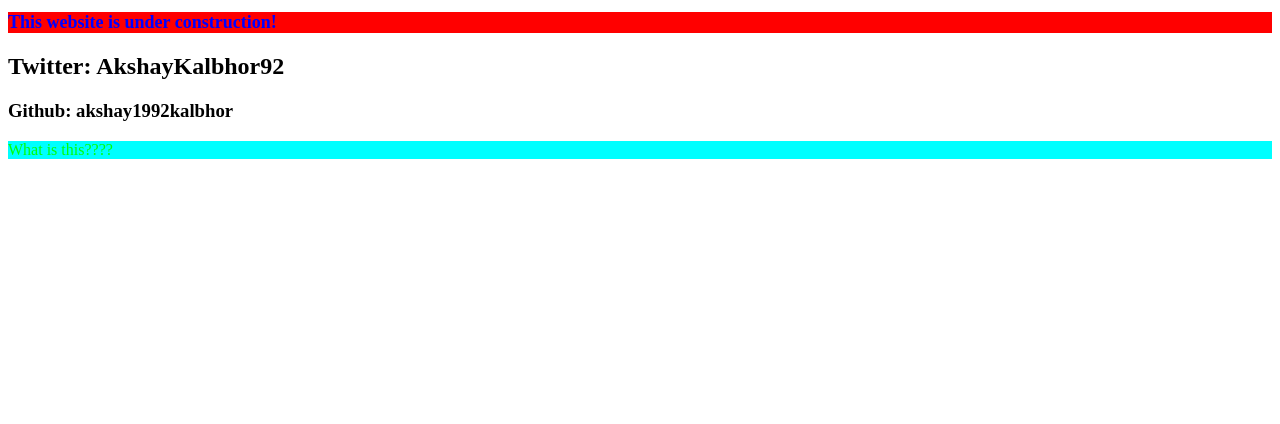
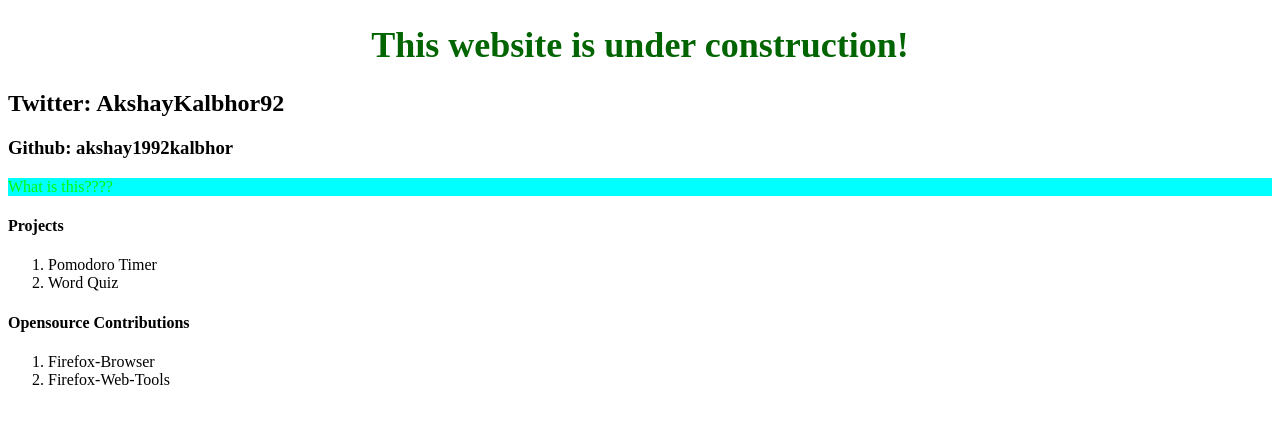
Before and after one commit to akshay1992kalbhor/akshay1992kalbhor.github.io, a website: page index.html in a window 1280 px wide. Drawn offline with Linux system fonts and the light colour scheme.

Commit message:
Thrid commit

```diff
--- a/index.html
+++ b/index.html
@@ -7,13 +7,29 @@
         </title>
     </head>
     <body>
-        <h1>This website is under construction!</h1>
+        <div id="main-message">
+            <h1>This website is under construction!</h1>
+        </div>
         <div class="center">
             <h2>Twitter: AkshayKalbhor92</h2>
             <h3>Github: akshay1992kalbhor</h3>
             <div id="square">
                 What is this????
             </div>
+            <div id="projects">
+                <h4>Projects</h4>
+                <ol>
+                    <li>Pomodoro Timer</li>
+                    <li>Word Quiz</li>
+                </ol>
+            </div>
+            <div id="open-source">
+                <h4>Opensource Contributions</h4>
+                <ol>
+                    <li>Firefox-Browser</li>
+                    <li>Firefox-Web-Tools</li>
+                </ol>
+            </div>
         </div>
     </body>
 </html>
--- a/style.css
+++ b/style.css
@@ -2,10 +2,14 @@
     font-family: Avenir;
 }
 
-h1 {
+#main-message {
+    position: flex;
+    align-items: center;
+    justify-content: center;
+    text-align: center;
     font-size: large;
-    color: blue;
-    background-color: red;
+    color: darkgreen;
+    z-index: 1;
 }
 
 #square {
```
